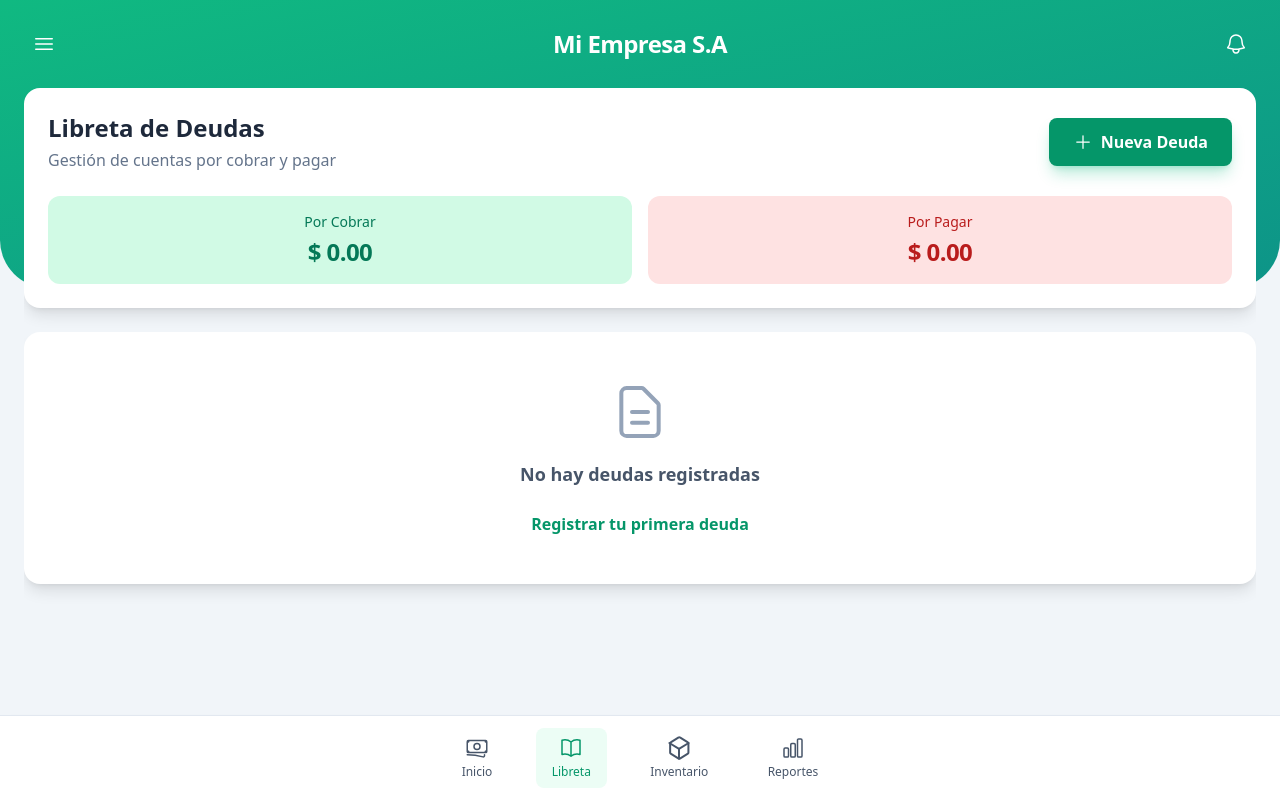
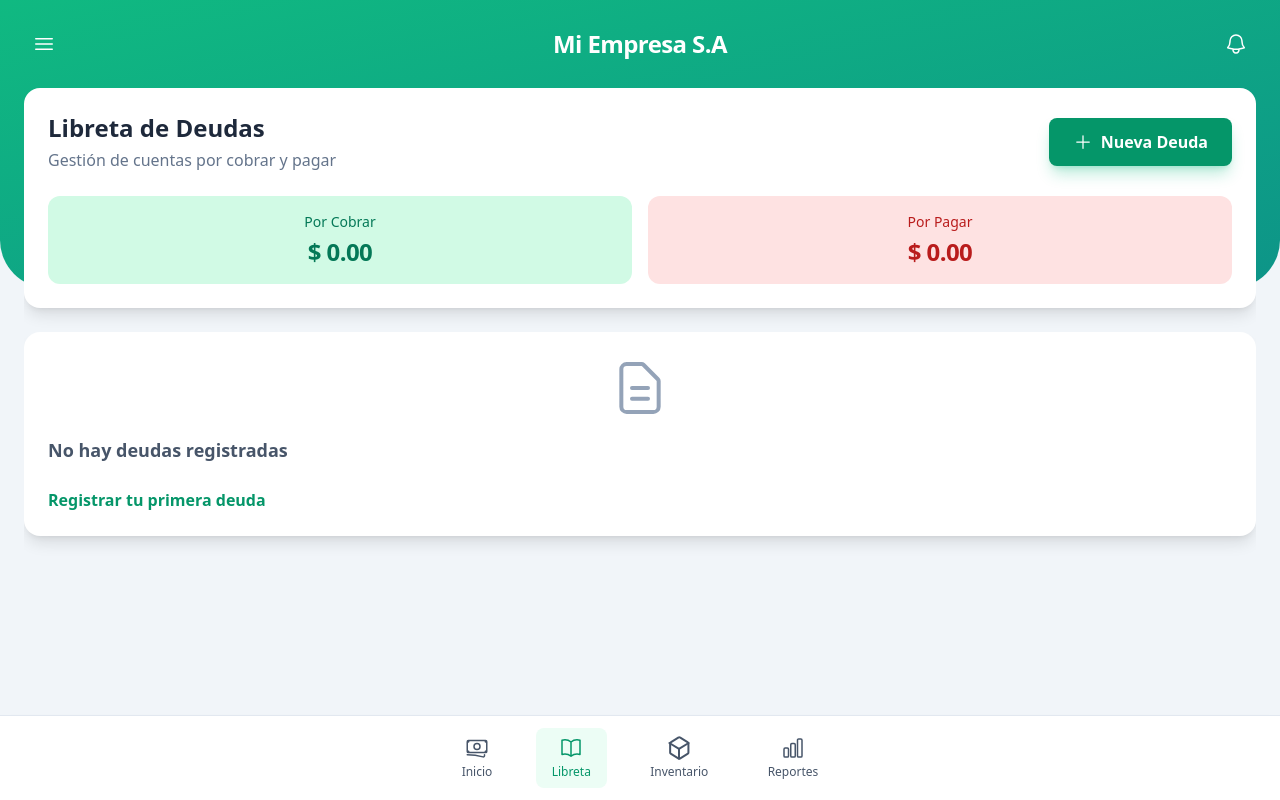
Before and after one commit to cesarakrojas/ledger, a React (Vite) app: page / in a window 1280 px wide. Both pictures are taken after a click on the button "Libreta". Built offline with nearby package versions, Linux system fonts and the light colour scheme.

Commit message:
Refactor components to remove unnecessary text-center and padding classes for improved layout consistency

```diff
--- a/src/components/InventoryView.tsx
+++ b/src/components/InventoryView.tsx
@@ -167,7 +167,7 @@ export const InventoryView: React.FC<InventoryViewProps> = ({
       />
 
       {/* Products List */}
-      <div className={`${CARD_STYLES} text-center py-12`}>
+      <div className={CARD_STYLES}>
         {products.length === 0 ? (
           <div>
             <div className="text-slate-400 dark:text-slate-500 mb-4">
--- a/src/components/LibretaView.tsx
+++ b/src/components/LibretaView.tsx
@@ -132,7 +132,7 @@ export const LibretaView: React.FC<LibretaViewProps> = ({ onChangeView, currency
       </div>
 
       {/* Debts List */}
-      <div className={`${CARD_STYLES} text-center py-12`}>
+      <div className={CARD_STYLES}>
         {debts.length === 0 ? (
           /* Empty State */
           <div>
--- a/src/components/ReportsView.tsx
+++ b/src/components/ReportsView.tsx
@@ -415,7 +415,7 @@ export const ReportsView: React.FC<ReportsViewProps> = ({ transactions, debts: _
 
       {/* Empty State - Only show after generating if no results */}
       {hasGenerated && filteredTransactions.length === 0 && (
-        <div className={`${CARD_STYLES} text-center py-12`}>
+        <div className={CARD_STYLES}>
           <ChartBarIcon className="w-16 h-16 text-slate-300 dark:text-slate-600 mx-auto mb-4" />
           <h3 className="text-lg font-semibold text-slate-600 dark:text-slate-400 mb-2">
             No se encontraron transacciones
```
